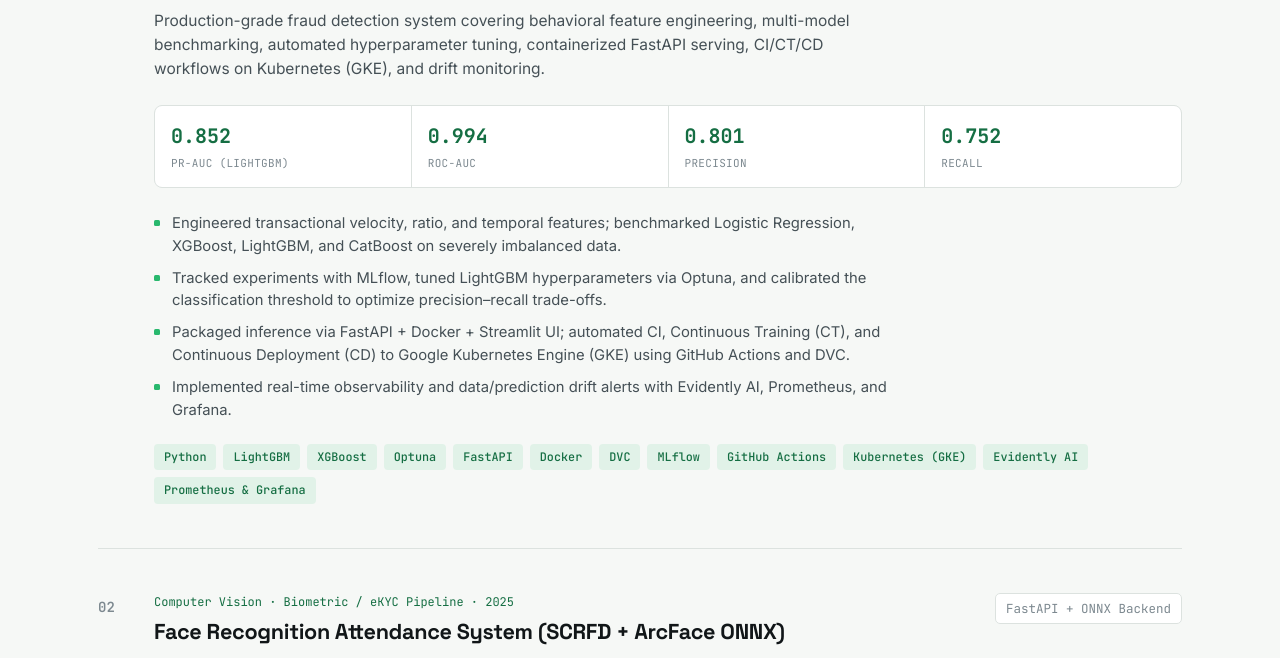
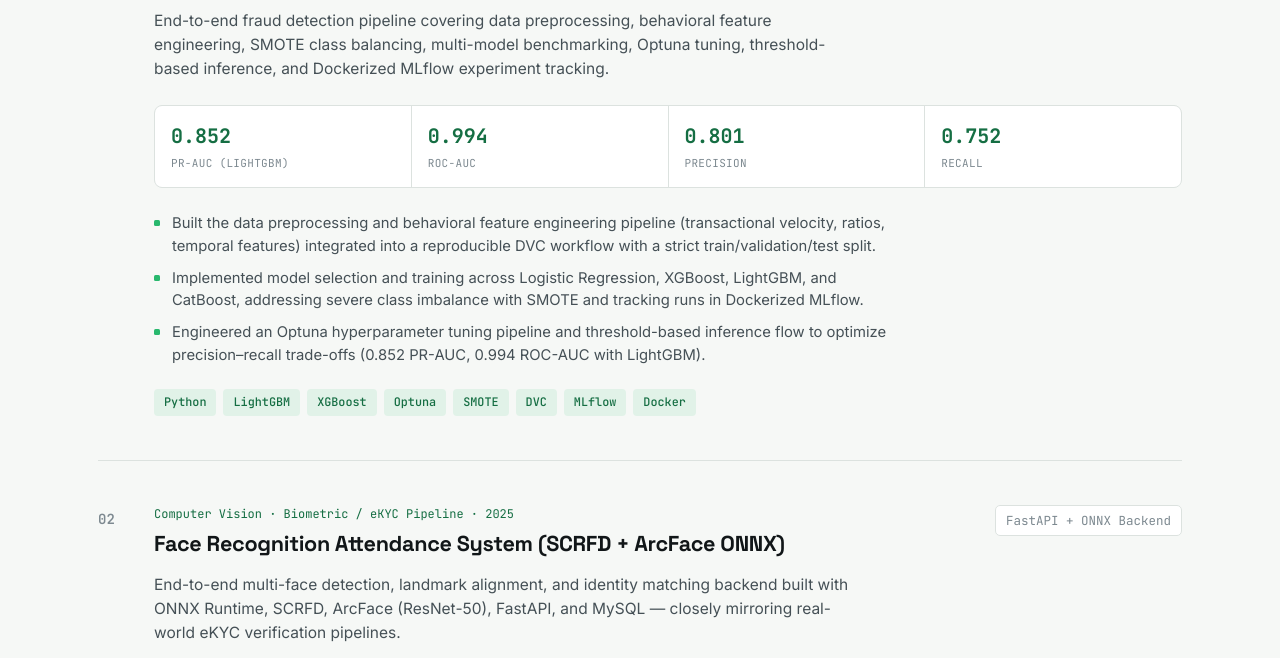
Before and after one commit to dchwy/dchwy.github.io, a plain HTML site: page index.html in a window 1280 px wide. Shown: the part 1116-1774 px from the top of the page. Drawn offline with Linux system fonts and the light colour scheme.

Commit message:
chore: align fraud project scope with actual contributions

```diff
--- a/index.html
+++ b/index.html
@@ -148,7 +148,7 @@
         </div>
       </div>
       <p class="project-desc" data-i18n="p1_desc">
-        Production-grade fraud detection system covering behavioral feature engineering, multi-model benchmarking, automated hyperparameter tuning, containerized FastAPI serving, CI/CT/CD workflows on Kubernetes (GKE), and drift monitoring.
+        End-to-end fraud detection pipeline covering data preprocessing, behavioral feature engineering, SMOTE class balancing, multi-model benchmarking, Optuna tuning, threshold-based inference, and Dockerized MLflow experiment tracking.
       </p>
 
       <div class="project-stats">
@@ -159,16 +159,14 @@
       </div>
 
       <ul class="project-points">
-        <li data-i18n="p1_b1">Engineered transactional velocity, ratio, and temporal features; benchmarked Logistic Regression, XGBoost, LightGBM, and CatBoost on severely imbalanced data.</li>
-        <li data-i18n="p1_b2">Tracked experiments with MLflow, tuned LightGBM hyperparameters via Optuna, and calibrated the classification threshold to optimize precision–recall trade-offs.</li>
-        <li data-i18n="p1_b3">Packaged inference via FastAPI + Docker + Streamlit UI; automated CI, Continuous Training (CT), and Continuous Deployment (CD) to Google Kubernetes Engine (GKE) using GitHub Actions and DVC.</li>
-        <li data-i18n="p1_b4">Implemented real-time observability and data/prediction drift alerts with Evidently AI, Prometheus, and Grafana.</li>
+        <li data-i18n="p1_b1">Built the data preprocessing and behavioral feature engineering pipeline (transactional velocity, ratios, temporal features) integrated into a reproducible DVC workflow with a strict train/validation/test split.</li>
+        <li data-i18n="p1_b2">Implemented model selection and training across Logistic Regression, XGBoost, LightGBM, and CatBoost, addressing severe class imbalance with SMOTE and tracking runs in Dockerized MLflow.</li>
+        <li data-i18n="p1_b3">Engineered an Optuna hyperparameter tuning pipeline and threshold-based inference flow to optimize precision–recall trade-offs (0.852 PR-AUC, 0.994 ROC-AUC with LightGBM).</li>
       </ul>
 
       <div class="project-tags">
         <span class="tag">Python</span><span class="tag">LightGBM</span><span class="tag">XGBoost</span><span class="tag">Optuna</span>
-        <span class="tag">FastAPI</span><span class="tag">Docker</span><span class="tag">DVC</span><span class="tag">MLflow</span>
-        <span class="tag">GitHub Actions</span><span class="tag">Kubernetes (GKE)</span><span class="tag">Evidently AI</span><span class="tag">Prometheus &amp; Grafana</span>
+        <span class="tag">SMOTE</span><span class="tag">DVC</span><span class="tag">MLflow</span><span class="tag">Docker</span>
       </div>
     </div>
   </article>
@@ -344,16 +342,14 @@
         <h3 class="skill-cat mono">03 / MLOps &amp; Backend Serving</h3>
         <span class="skill-badge mono">Production</span>
       </div>
-      <p class="skill-summary">RESTful model serving, reproducible data/model pipelines, container orchestration, and drift observability.</p>
+      <p class="skill-summary">RESTful model serving, reproducible data/model pipelines, experiment tracking, and containerized deployment.</p>
       <div class="skill-pills">
         <span class="pill strong">FastAPI</span>
         <span class="pill strong">Docker</span>
         <span class="pill strong">MLflow</span>
         <span class="pill strong">DVC</span>
-        <span class="pill">GitHub Actions (CI/CT/CD)</span>
-        <span class="pill">Kubernetes (GKE)</span>
-        <span class="pill">Evidently AI</span>
-        <span class="pill">Prometheus &amp; Grafana</span>
+        <span class="pill">GitHub Actions</span>
+        <span class="pill">OAuth2 / JWT</span>
       </div>
     </div>
 
--- a/script.js
+++ b/script.js
@@ -34,7 +34,7 @@ const i18n = {
     hero_btn_cv: 'Download CV (MIT Format PDF)',
     proj_heading: 'Featured Projects',
     proj_sub: 'End-to-end systems spanning production MLOps, Computer Vision (eKYC face recognition), and probabilistic behavior & time-series modeling.',
-    p1_desc: 'Production-grade fraud detection system covering behavioral feature engineering, multi-model benchmarking, automated hyperparameter tuning, containerized FastAPI serving, CI/CT/CD workflows on Kubernetes (GKE), and drift monitoring.',
+    p1_desc: 'End-to-end fraud detection pipeline covering data preprocessing, behavioral feature engineering, SMOTE class balancing, multi-model benchmarking, Optuna tuning, threshold-based inference, and Dockerized MLflow experiment tracking.',
     p2_desc: 'End-to-end multi-face detection, landmark alignment, and identity matching backend built with ONNX Runtime, SCRFD, ArcFace (ResNet-50), FastAPI, and MySQL — closely mirroring real-world eKYC verification pipelines.',
     p4_desc: 'Probabilistic seller behavior modeling framework to forecast 60-day Seller Lifetime Value (LTV), rank churn/activity risk, and segment 2,248 marketplace sellers for targeted retention strategies.',
     p5_desc: 'Multi-horizon daily & hourly temperature forecasting system deployed on Hugging Face Spaces, alongside econometric volatility forecasting on Vietnam\'s VN30 equity index (2015–2026).',
@@ -57,7 +57,7 @@ const i18n = {
     hero_btn_cv: 'Tải CV (Bản PDF chuẩn MIT)',
     proj_heading: 'Dự Án Nổi Bật',
     proj_sub: 'Các hệ thống hoàn chỉnh từ MLOps phát hiện gian lận tài chính, Computer Vision (nhận diện khuôn mặt eKYC) đến dự báo hành vi & chuỗi thời gian.',
-    p1_desc: 'Hệ thống MLOps phát hiện gian lận tài chính: trích xuất đặc trưng hành vi giao dịch, huấn luyện & tối ưu LightGBM với Optuna, đóng gói FastAPI + Docker, tự động hóa CI/CT/CD lên Kubernetes (GKE) và giám sát drift thời gian thực.',
+    p1_desc: 'Hệ thống phát hiện gian lận tài chính: xử lý dữ liệu & đặc trưng hành vi trên pipeline DVC, cân bằng mẫu bằng SMOTE, so sánh đa mô hình, tối ưu tham số bằng Optuna, suy luận theo ngưỡng (threshold-based) và theo dõi quá trình huấn luyện với MLflow + Docker.',
     p2_desc: 'Hệ thống backend nhận diện khuôn mặt điểm danh lớp học dùng SCRFD + ArcFace (ONNX Runtime), căn chỉnh 5 điểm mốc khuôn mặt, đối sánh vector 512 chiều bằng cosine similarity và quản lý qua FastAPI + MySQL.',
     p4_desc: 'Mô hình xác suất dự báo hành vi người bán trên sàn TMĐT Olist: ước lượng 60-day LTV bằng BG/NBD & Gamma-Gamma, xếp hạng mức độ hoạt động và phân khúc 2.248 sellers bằng K-Means + Power BI.',
     p5_desc: 'Hệ thống dự báo nhiệt độ đa khung thời gian tại Hà Nội triển khai trực tiếp trên Hugging Face Spaces (XGBoost + Gradio), kết hợp mô hình hóa biến động chỉ số VN30 bằng họ mô hình GARCH (2015–2026).',
```
Also changed, not shown: 1 other file.
